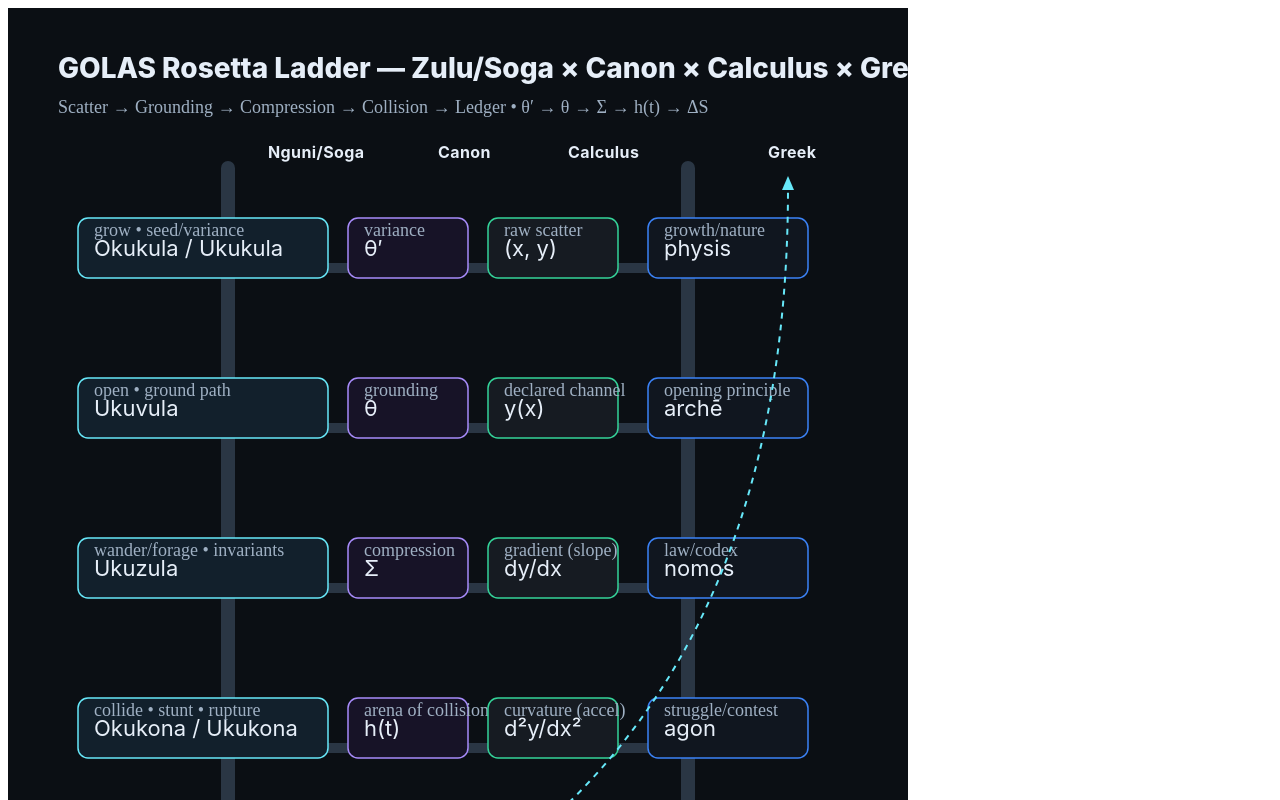
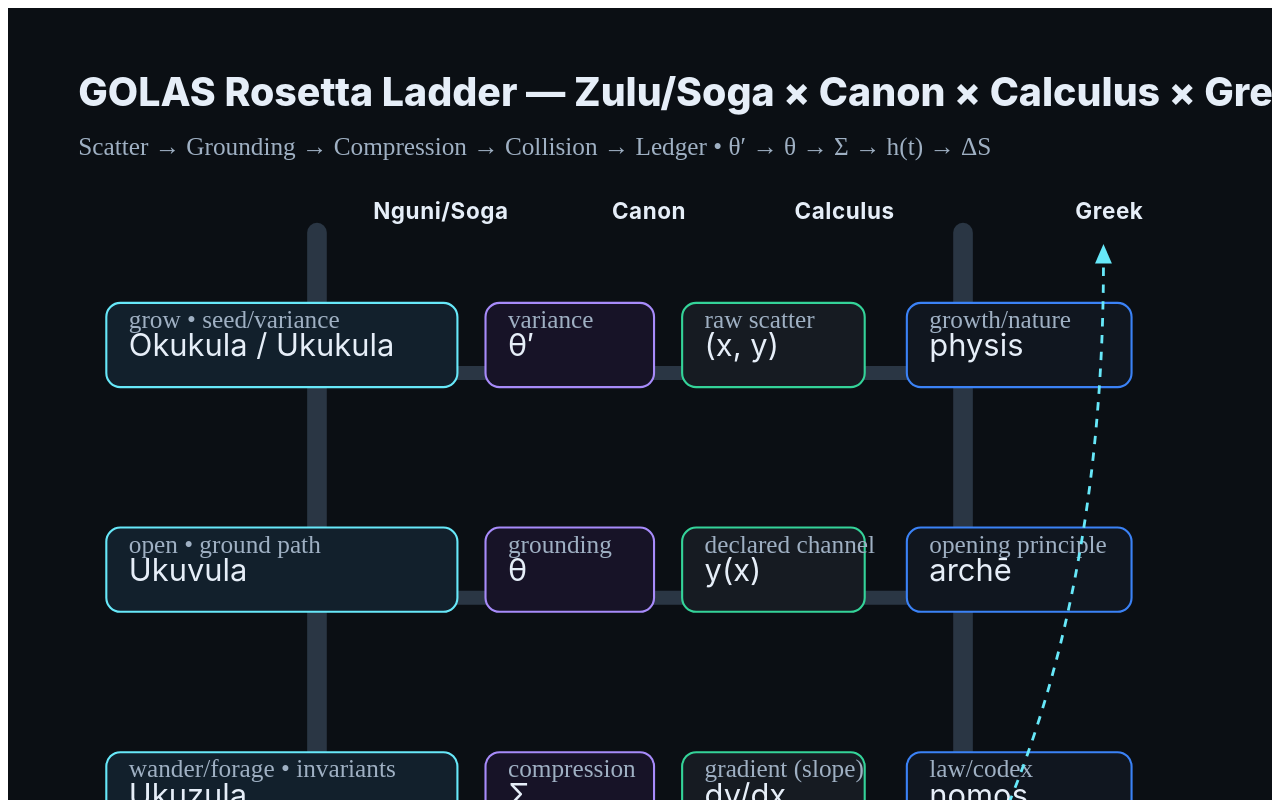
Before and after one commit to ukb-dt/la-la-land, a plain HTML site: page index.html in a window 1280 px wide. Shown: the top 800 px of the page. Drawn offline with Linux system fonts and the light colour scheme.

Commit message:
width=100

```diff
--- a/index.html
+++ b/index.html
@@ -1 +1 @@
-<img src="static/golas_rosetta_ladder.svg" alt="GOLAS Rosetta Ladder">
+<img src="static/golas_rosetta_ladder.svg" alt="GOLAS Rosetta Ladder" width="100%">
```
